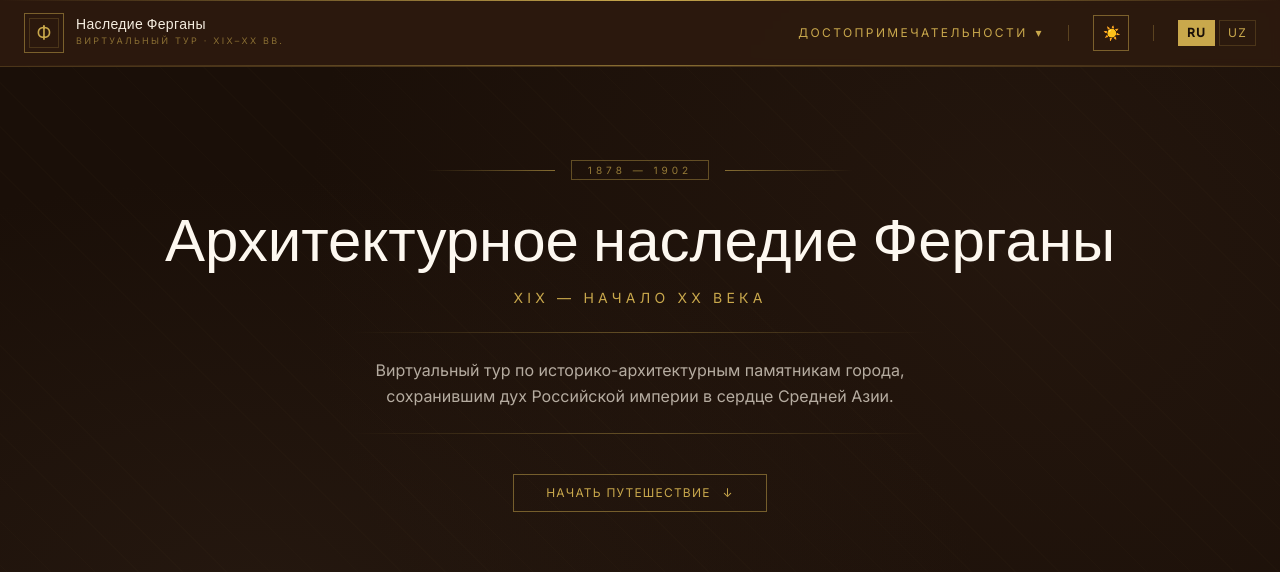
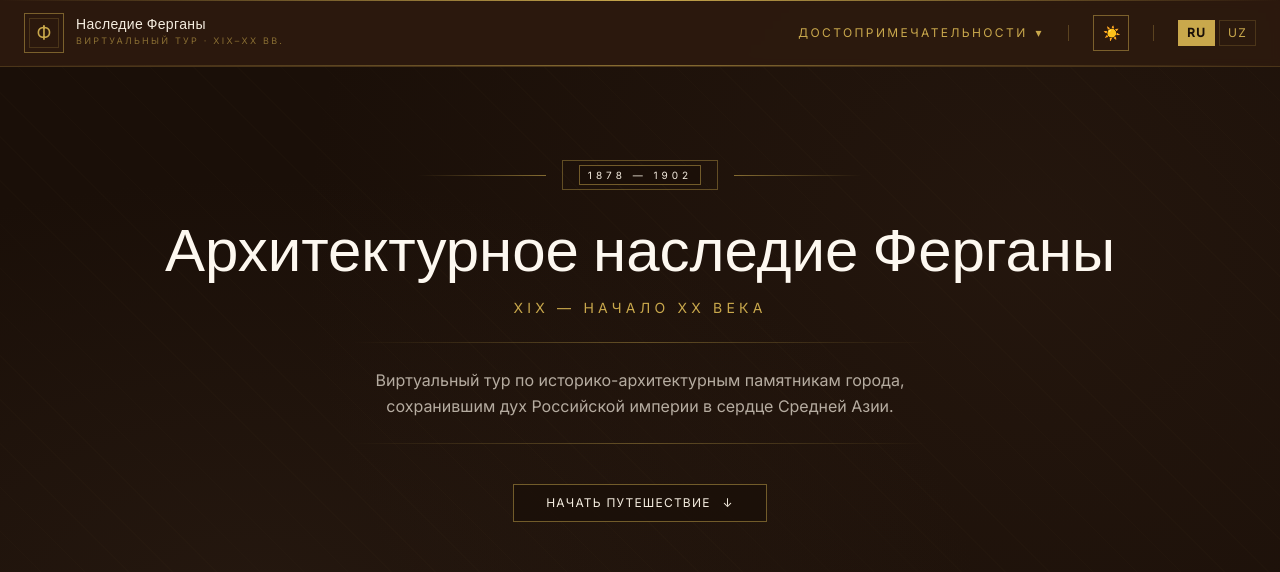
Before and after one commit to Zoomish-Inc/HeritageProject-Front, a Next.js app: page /ru in a window 1280 px wide. Shown: the top 572 px of the page. Built offline with nearby package versions, Linux system fonts and the light colour scheme; no server answers.

Commit message:
Refactor analytics queue handling: Ensure payloads are validated as objects before being queued and sent, improving robustness and preventing potential errors during analytics event processing.

```diff
--- a/src/app/globals.css
+++ b/src/app/globals.css
@@ -24,6 +24,9 @@
 	--content-panel-bg: rgb(45 26 14 / 0.55);
 	--content-panel-heading: #e8cc7a;
 	--content-panel-body: rgb(245 237 224 / 0.92);
+	--chip-bg: rgb(26 15 8 / 0.72);
+	--chip-text: #f5ede0;
+	--chip-border: rgb(201 168 76 / 0.5);
 }
 
 html.light {
@@ -48,6 +51,9 @@ html.light {
 	--content-panel-bg: #dcc9a8;
 	--content-panel-heading: #5e3b0f;
 	--content-panel-body: #2b1b0f;
+	--chip-bg: rgb(94 59 15 / 0.72);
+	--chip-text: #fdf8f0;
+	--chip-border: rgb(94 59 15 / 0.58);
 }
 
 @layer base {
@@ -130,6 +136,18 @@ html.light {
 
 	.bg-theme-accent-faint {
 		background-color: var(--accent-faint);
+	}
+
+	.bg-theme-chip {
+		background-color: var(--chip-bg);
+	}
+
+	.text-theme-chip {
+		color: var(--chip-text);
+	}
+
+	.border-theme-chip {
+		border-color: var(--chip-border);
 	}
 
 	.theme-button-outline {
--- a/src/shared/lib/analytics/core.ts
+++ b/src/shared/lib/analytics/core.ts
@@ -55,7 +55,14 @@ function enqueue(
 	eventName: AnalyticsEventName,
 	payload: Record<string, unknown>
 ) {
-	queue.push({ name: eventName, payload, attempts: 0 });
+	queue.push({
+		name: eventName,
+		payload:
+			payload && typeof payload === 'object' && !Array.isArray(payload)
+				? payload
+				: {},
+		attempts: 0,
+	});
 	scheduleFlush();
 }
 
@@ -67,12 +74,21 @@ export function flushAnalyticsQueue() {
 	}
 	const nextQueue: QueueItem[] = [];
 	for (const item of queue) {
-		try {
-			sendToGa(item.name, item.payload);
-		} catch {
-			const attempts = item.attempts + 1;
-			if (attempts < maxQueueAttempts) {
-				nextQueue.push({ ...item, attempts });
+		if (item && typeof item === 'object') {
+			const payload =
+				item.payload &&
+				typeof item.payload === 'object' &&
+				!Array.isArray(item.payload)
+					? item.payload
+					: {};
+
+			try {
+				sendToGa(item.name, payload);
+			} catch {
+				const attempts = item.attempts + 1;
+				if (attempts < maxQueueAttempts) {
+					nextQueue.push({ ...item, payload, attempts });
+				}
 			}
 		}
 	}
--- a/src/shared/ui/UiBadge.tsx
+++ b/src/shared/ui/UiBadge.tsx
@@ -12,9 +12,10 @@ const baseClassName =
 const variantClassName: Record<UiBadgeVariant, string> = {
 	goldOutline:
 		'text-gold-400 border border-gold-400/30 px-4 py-1 text-xs tracking-[0.3em]',
-	heroEra: 'text-gold-400/70 text-[10px] tracking-[0.4em]',
+	heroEra:
+		'text-theme-chip bg-theme-chip border border-theme-chip px-2 py-1 text-[10px] tracking-[0.4em]',
 	mediaLabel:
-		'text-[10px] tracking-[0.2em] text-parchment-100/90 bg-sepia-900/75 border border-gold-400/30 px-2 py-1',
+		'text-[10px] tracking-[0.2em] text-theme-chip bg-theme-chip border border-theme-chip px-2 py-1',
 };
 
 export function UiBadge({
--- a/src/shared/ui/UiCtaButton.tsx
+++ b/src/shared/ui/UiCtaButton.tsx
@@ -13,7 +13,7 @@ const baseClassName =
 
 const variantClassName: Record<UiCtaButtonVariant, string> = {
 	accent:
-		'border-gold-400/50 hover:border-gold-400 text-gold-400 hover:bg-gold-400/10',
+		'border-theme-chip text-theme-chip bg-theme-chip hover:border-gold-400 hover:bg-gold-400/10',
 	accentSoft:
 		'border-gold-400/30 text-gold-400/80 hover:text-gold-400 hover:border-gold-400/50',
 };
--- a/src/widgets/heritage/ui/HeritageCard.tsx
+++ b/src/widgets/heritage/ui/HeritageCard.tsx
@@ -33,13 +33,13 @@ export const HeritageCard = ({ item, index, locale, readMoreLabel }: Props) => {
 					className="object-cover [filter:sepia(0.4)] transition-transform duration-700 group-hover:scale-105"
 				/>
 				<div className="absolute inset-0 bg-sepia-900/40 z-10 group-hover:bg-sepia-900/20 transition-all duration-500 pointer-events-none" />
-				<div className="absolute top-3 left-3 z-20 w-8 h-8 border border-gold-400/60 flex items-center justify-center bg-sepia-900/80">
-					<span className="inline-flex items-center leading-none text-gold-400 font-body text-xs">
+				<div className="absolute top-3 left-3 z-20 w-8 h-8 border border-theme-chip flex items-center justify-center bg-theme-chip">
+					<span className="inline-flex items-center leading-none text-theme-chip font-body text-xs">
 						{String(index + 1).padStart(2, '0')}
 					</span>
 				</div>
-				<div className="absolute bottom-3 right-3 z-20 bg-sepia-900/80 border border-gold-400/30 px-2 py-1 flex items-center justify-center">
-					<span className="inline-flex items-center leading-none text-gold-400 font-body text-xs tracking-widest">
+				<div className="absolute bottom-3 right-3 z-20 bg-theme-chip border border-theme-chip px-2 py-1 flex items-center justify-center">
+					<span className="inline-flex items-center leading-none text-theme-chip font-body text-xs tracking-widest">
 						{item.yearRange ?? item.yearBuilt}
 					</span>
 				</div>
```
